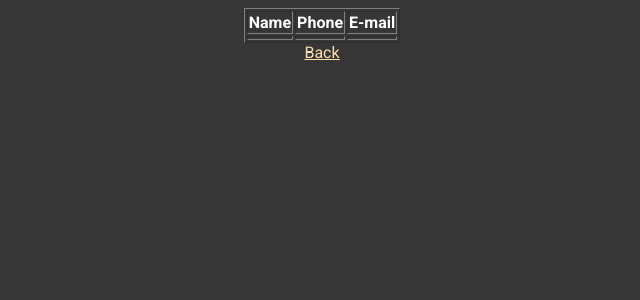
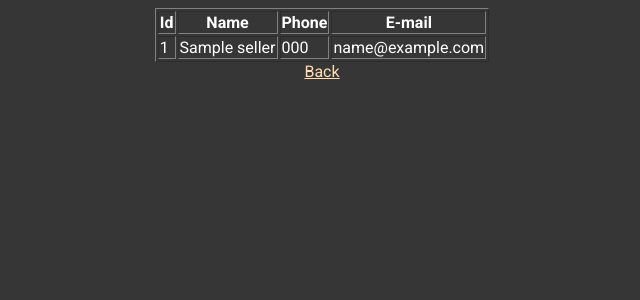
Before and after one commit to lucastorresolist/ots-apt8, a Flask app: page /list_sellers in a window 1280 px wide. Shown: the top 300 px of the page, without its empty margins (318-958 px from the left). Run offline with Flask 2, Linux system fonts and the light colour scheme; a database or web service that is not in the repository returns one stand-in record (values such as "Sample title"); lists and menus that the app fills with data are empty; some libraries are stand-ins or nearby versions.

Commit message:
Updated templates to handle models

```diff
--- a/Front/templates/list_mktplaces.html
+++ b/Front/templates/list_mktplaces.html
@@ -7,6 +7,7 @@
         <table>
             <thead>
                 <tr>
+                    <th>Id</th>
                     <th>Marketplace</th>
                     <th>Description</th>
                 </tr>
@@ -14,8 +15,9 @@
             <tbody>
                 {% for mktplace in mktplaces %}
                     <tr>
-                        <td>{{ mktplace[0] }}</td>
-                        <td>{{ mktplace[1] }}</td>
+                        <td>{{ mktplace.id }}</td>
+                        <td>{{ mktplace.name }}</td>
+                        <td>{{ mktplace.description }}</td>
                     </tr>
                 {% endfor %}
             </tbody>
--- a/Front/templates/list_sellers.html
+++ b/Front/templates/list_sellers.html
@@ -5,6 +5,7 @@
     <table border="1">
         <thead>
             <tr>
+                <th>Id</th>
                 <th>Name</th>
                 <th>Phone</th>
                 <th>E-mail</th>
@@ -13,9 +14,10 @@
         <tbody>
             {% for seller in sellers %}
                 <tr>
-                    <td>{{seller[0]}}</td>
-                    <td>{{seller[1]}}</td>
-                    <td>{{seller[2]}}</td>
+                    <td>{{seller.id}}</td>
+                    <td>{{seller.name}}</td>
+                    <td>{{seller.phone}}</td>
+                    <td>{{seller.email}}</td>
                 </tr>
             {% endfor %}
         </tbody>
```
